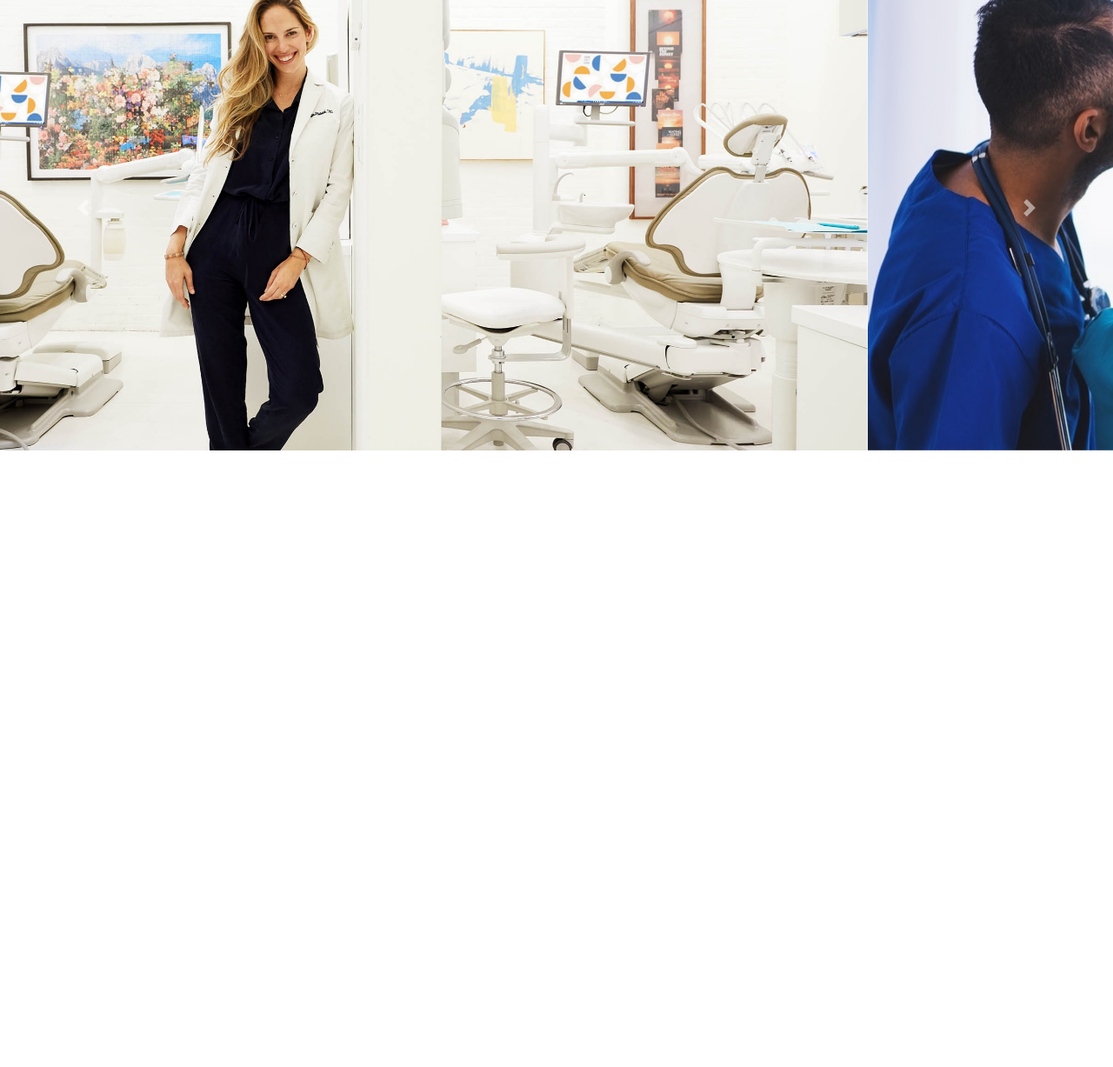
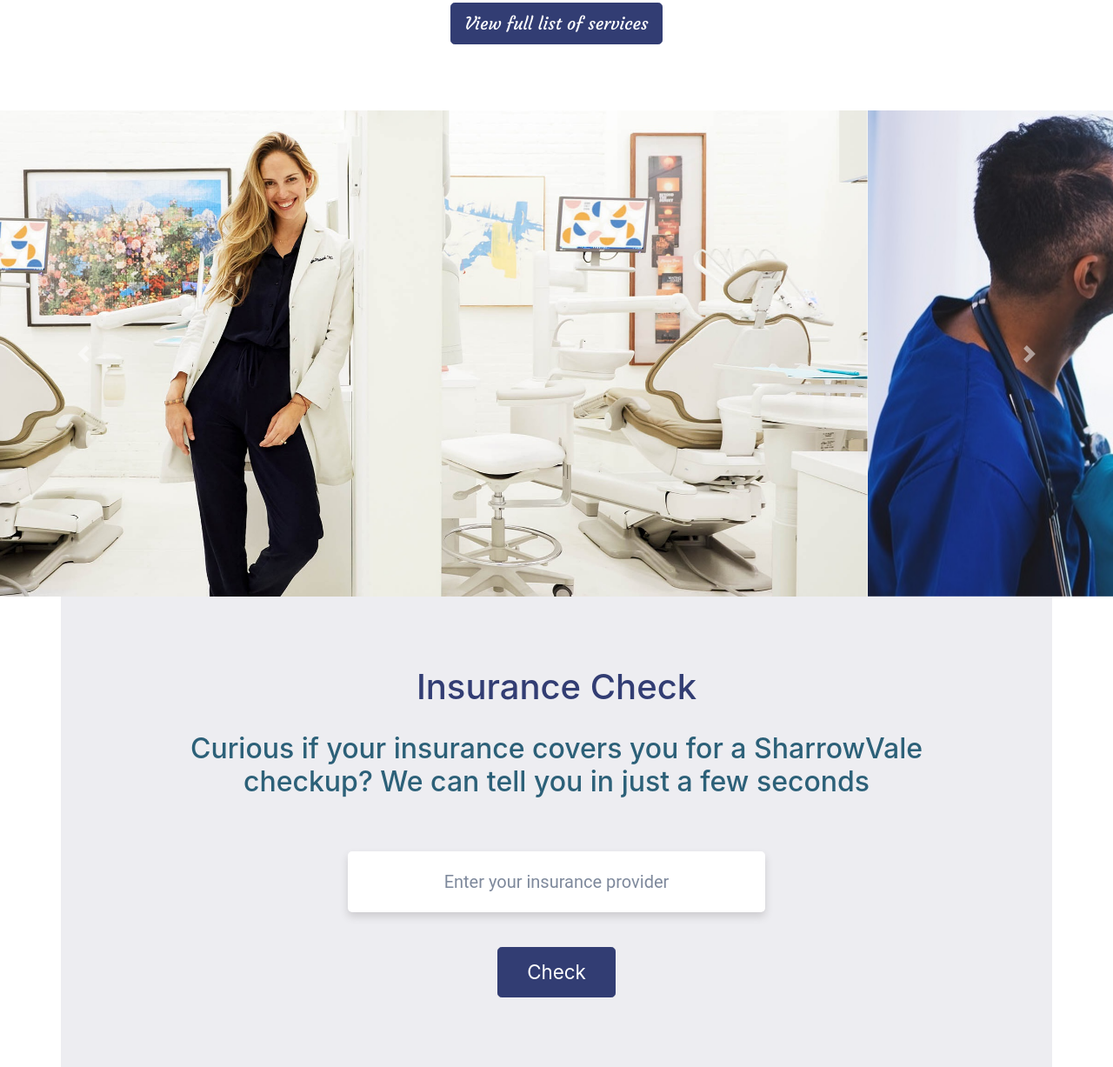
Before and after one commit to luke01455/DentistLanding, a website: page public/index.html in a window 1280 px wide. Shown: the part 1441-2668 px from the top of the page at 87% size. Before the commit the page ends 1959 px from the top, so only its background shows below. Drawn offline with nearby package versions, Linux system fonts and the light colour scheme; a web font is replaced by a local one.

Commit message:
added insurance section also edited several other styles etc

```diff
--- a/public/index.html
+++ b/public/index.html
@@ -17,14 +17,13 @@
     <link href="https://fonts.googleapis.com/css?family=Courgette&display=swap" rel="stylesheet">
 
     <!-- Styles -->
-
     <link rel="stylesheet" href="https://maxcdn.bootstrapcdn.com/bootstrap/4.0.0/css/bootstrap.min.css"
     integrity="sha384-Gn5384xqQ1aoWXA+058RXPxPg6fy4IWvTNh0E263XmFcJlSAwiGgFAW/dAiS6JXm" crossorigin="anonymous"/>
     <link rel="stylesheet" type="text/css" href="src/styles/global/global-styles.css" media="screen"/>
     <link rel="stylesheet" type="text/css" href="src/styles/nav-bar/nav-bar.styles.css" media="screen"/>
     <link rel="stylesheet" type="text/css" href="src/styles/hero-section/hero-section.styles.css" media="screen" />
     <link rel="stylesheet" type="text/css" href="src/styles/services/services.styles.css" media="screen"/>
-    <link rel="stylesheet" type="text/css" href="src/styles/carousel/carousel.styles.css" media="screen"/>
+    <link rel="stylesheet" type="text/css" href="src/styles/insurance-section/insurance-section.styles.css" media="screen"/>
 
     <!-- Global Styles -->
     <style>
@@ -89,22 +88,37 @@
   </header>
 
   <!-- Services -->
-<div class="container services-container">
+<div class="container services-container mx-auto d-block">
   <div class="row">
-    <div class="col icon-container"><img src="src/assets/icons/cosmeticscg.svg" class="icon-image img-fluid mx-auto d-block" alt="Responsive image"></div>
-    <div class="col-8 text-container"><h1>Cosmetic</h1><p> Creating the appearance of natural beauty requires a keen eye and attention to small details. Partnering with the best labs and NYC’s premier master ceramist has enabled us to transform smiles beautifully and naturally for years. Our goal: To be undetectable</p></div>
+    <div class="col icon-container">
+      <img src="src/assets/icons/cosmeticscg.svg" class="icon-image img-fluid mx-auto d-block" alt="Responsive image">
+    </div>
+    <div class="col-8 text-container">
+      <h1>Cosmetic</h1>
+      <p> Creating the appearance of natural beauty requires a keen eye and attention to small details. Partnering with the best labs and NYC’s premier master ceramist has enabled us to transform smiles beautifully and naturally for years. Our goal: To be undetectable</p>
+    </div>
     <div class="w-100"></div>
-    <div class="col icon-container"><img src="src/assets/icons/familysvg.svg" class="icon-image img-fluid mx-auto d-block" alt="Responsive image"></div>
-    <div class="col-8 text-container"><h1>Family</h1><p> We offer a full range of services for your whole family. You can feel confident that Grand Street Dental will meet all your dental needs. We are excited to have your family join ours!</p></div>
+    <div class="col icon-container">
+      <img src="src/assets/icons/familysvg.svg" class="icon-image img-fluid mx-auto d-block" alt="Responsive image">
+    </div>
+    <div class="col-8 text-container">
+      <h1>Family</h1>
+      <p> We offer a full range of services for your whole family. You can feel confident that Grand Street Dental will meet all your dental needs. We are excited to have your family join ours!</p>
+    </div>
     <div class="w-100"></div>
-    <div class="col icon-container"><img src="src/assets/icons/restorativesvg.svg" class="icon-image img-fluid mx-auto d-block" alt="Responsive image"></div>
-    <div class="col-8 text-container"><h1>Restorative</h1><p> We rely on the most trusted technologies while looking to the future. Our office is outfitted with the latest technologies from digital X-rays, to 3D scanning to make your visit as easy and painless as possible, while also keeping the environment and your comfort in mind!</p></div>
-    <div class="w-100"></div>
+    <div class="col icon-container">
+      <img src="src/assets/icons/restorativesvg.svg" class="icon-image img-fluid mx-auto d-block" alt="Responsive image">
+    </div>
+    <div class="col-8 text-container">
+      <h1>Restorative</h1>
+      <p> We rely on the most trusted technologies while looking to the future. Our office is outfitted with the latest technologies from digital X-rays, to 3D scanning to make your visit as easy and painless as possible, while also keeping the environment and your comfort in mind!</p>
+    </div>
   </div>
+  <button id="cta-button" class="btn btn-outline-secondary btn-lg mx-auto d-block"> View full list of services </button>
 </div>
 
 <!-- Carousel -->
-<div id="carouselExampleControls" class="carousel slide" data-ride="carousel">
+<div id="carousel-wrapper" class="carousel slide" data-ride="carousel">
   <div class="carousel-inner">
     <div class="carousel-item active">
       <img src="src/assets/images/GSD_MainPage.jpg" class="d-block w-100" alt="img">
@@ -116,15 +130,30 @@
       <img src="src/assets/images/chair-clean.jpg" class="d-block w-100" alt="img">
     </div>
   </div>
-  <a class="carousel-control-prev" href="#carouselExampleControls" role="button" data-slide="prev">
+  <a class="carousel-control-prev" href="#carousel-wrapper" role="button" data-slide="prev">
     <span class="carousel-control-prev-icon" aria-hidden="true"></span>
     <span class="sr-only">Previous</span>
   </a>
-  <a class="carousel-control-next" href="#carouselExampleControls" role="button" data-slide="next">
+  <a class="carousel-control-next" href="#carousel-wrapper" role="button" data-slide="next">
     <span class="carousel-control-next-icon" aria-hidden="true"></span>
     <span class="sr-only">Next</span>
   </a>
 </div>
+
+<!-- Team Section -->
+
+<div class="container insurance-container mx-auto d-block">
+  <div class="col insurance-wrapper">
+    <h1> Insurance Check </h1>
+    <h2> Curious if your insurance covers you for a SharrowVale checkup? We can tell you in just a few seconds </h2>
+    <form class="search-form">
+      <input type="text" class="search" placeholder="Enter your insurance provider" onfocus="this.placeholder = ''"
+      onblur=" this.placeholder = 'Enter your insurance provider'">
+    </form>
+    <button id="cta-button" class="btn btn-outline-secondary btn-lg mx-auto d-block"> Check </button>
+  </div>
+</div>
+
       <!-- JS -->
     <script src="https://kit.fontawesome.com/ce673c609f.js" crossorigin="anonymous"></script>
     <script src="jquery.js"></script>
--- a/public/src/styles/carousel/carousel.styles.css
+++ /dev/null
@@ -1,2 +0,0 @@
-#carouselExampleControls {
-}
--- a/public/src/styles/global/global-styles.css
+++ b/public/src/styles/global/global-styles.css
@@ -7,3 +7,12 @@
 #cta-button:hover {
   background: #2c6078;
 }
+
+.services-container > #cta-button {
+  margin: 3em;
+}
+
+.insurance-wrapper > #cta-button {
+  padding: 0.5em 1.5em 0.5em 1.5em;
+  font-size: 1.4em;
+}
--- /dev/null
+++ b/public/src/styles/insurance-section/insurance-section.styles.css
@@ -0,0 +1,58 @@
+.insurance-container {
+  background-color: #EDEDF1;
+  padding: 5em;
+}
+
+.insurance-wrapper {
+  text-align: center;
+}
+
+.insurance-wrapper h1{
+  color: #323D73;
+  padding-bottom: 0.5em;
+}
+
+.insurance-wrapper h2{
+  color: #2c6078;
+}
+
+input {
+    width: 100%;
+    padding: 20px;
+  }
+
+  ::-webkit-input::placeholder {
+    color: #7e899c;
+  }
+
+  ::-moz-placeholder {
+    color: #7e899c;
+  }
+
+  input::placeholder {
+    color: #7e899c;
+  }
+
+  .search-form {
+    max-width: 400px;
+    margin: 50px auto;
+  }
+
+  input.search {
+    margin: 0;
+    text-align: center;
+    outline: 0;
+    border: none;
+    width: 120%;
+    left: -10%;
+    position: relative;
+    top: 10px;
+    z-index: 2;
+    border-radius: 5px;
+    font-size: 20px;
+    -webkit-box-shadow: 0 5px 10px rgba(75, 72, 72, 0.2);
+    -moz-box-shadow: 0 5px 10px rgba(75, 72, 72, 0.2);
+    box-shadow: 0 5px 10px rgba(75, 72, 72, 0.2);
+    font-family: 'Roboto', sans-serif;
+    color: #484e64;
+  }
--- a/public/src/styles/services/services.styles.css
+++ b/public/src/styles/services/services.styles.css
@@ -1,5 +1,6 @@
 .services-container {
     padding: 5em 5em 1em 5em;
+    font-family: 'Courgette', sans-serif;
 }
 
 .item-container {
@@ -23,7 +24,6 @@
 }
 
 .text-container > h1 {
-    font-family: 'Courgette', sans-serif;
     color: #323D73;
 }
 
```
Also changed, not shown: public/src/assets/images/GSD_AboutUs_Header.jpg (added).
